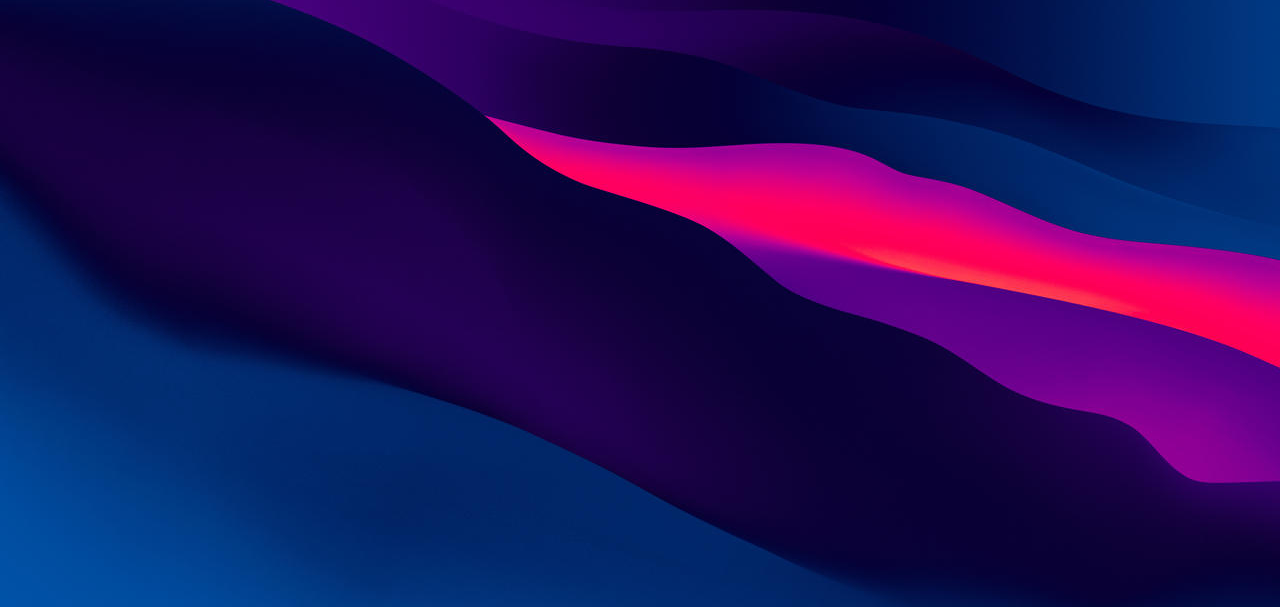
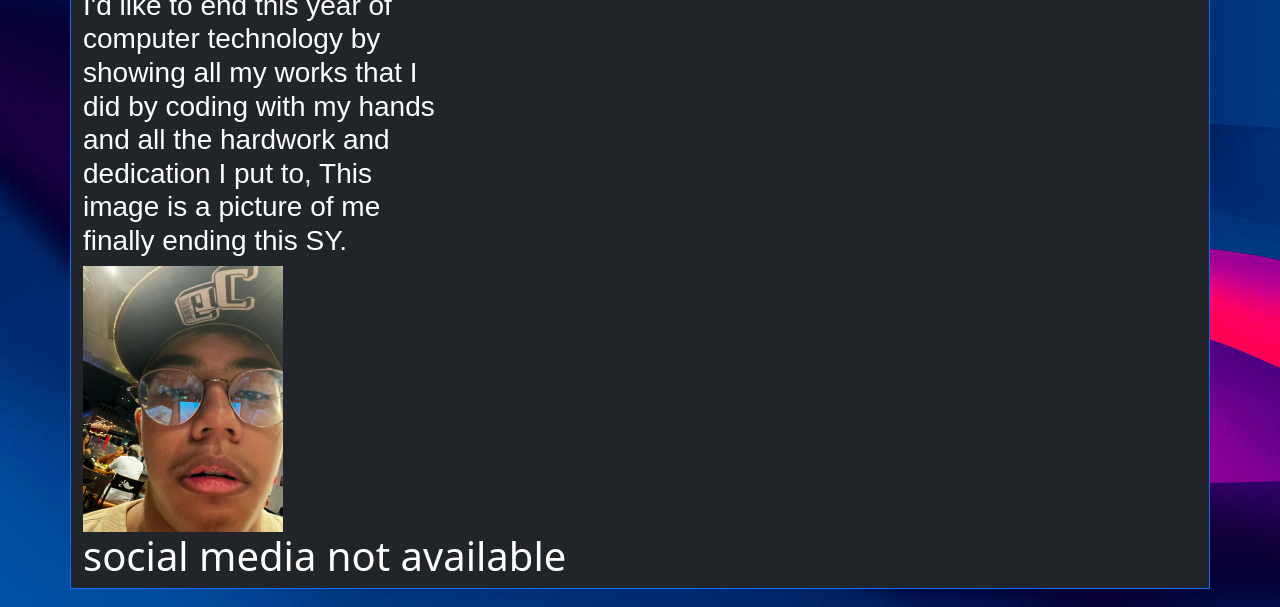
Before and after one commit to TheFastRunnerJohn/SA_ICT9RUBY_Q4Project_ILLERA_JOSHUA, a plain HTML site: page mainpage.html in a window 1280 px wide. Shown: the part 193-800 px from the top of the page. Drawn offline with nearby package versions, Linux system fonts and the light colour scheme.

Commit message:
mainpage.html

```diff
--- a/mainpage.html
+++ b/mainpage.html
@@ -13,6 +13,10 @@
 			background-position:center;
 	}
 
+	h3{
+		font-family:sans-serif;
+
+	}
 
 
 </style>
@@ -74,8 +78,39 @@
 
 
 
+
+
+
+
 	</nav>
 
+	<div class="container-md bg-dark text-white border border-size-1 border-primary div0">
+
+
+
+	<div class="row">
+	<div class="col-md-4">
+	<div>
+								<h1> My online portfolio </h1>
+
+								<h3> I'd like to end this year of computer technology by showing all my works that I did by coding with my hands and all the hardwork and dedication I put to, This image is a picture of me finally ending this SY. </h3>
+
+								<img src="ako.jpg" style="width: 200px; display: inline-block;" id="jpg">
+
+							</div>
+
+
+
+
+
+
+	</div>
+	</div>
+
+	<div>
+
+								<h1> social media not available </h1>
+	</div>
 
 
 
```
